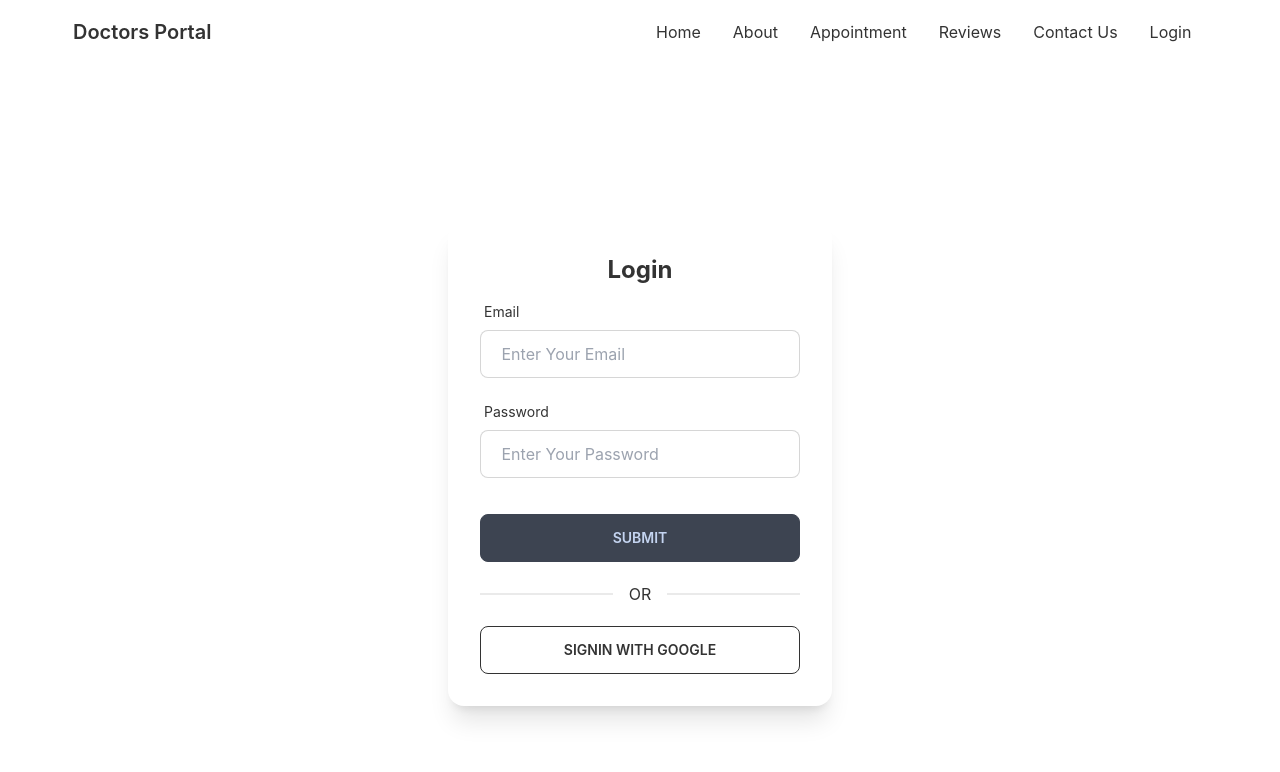
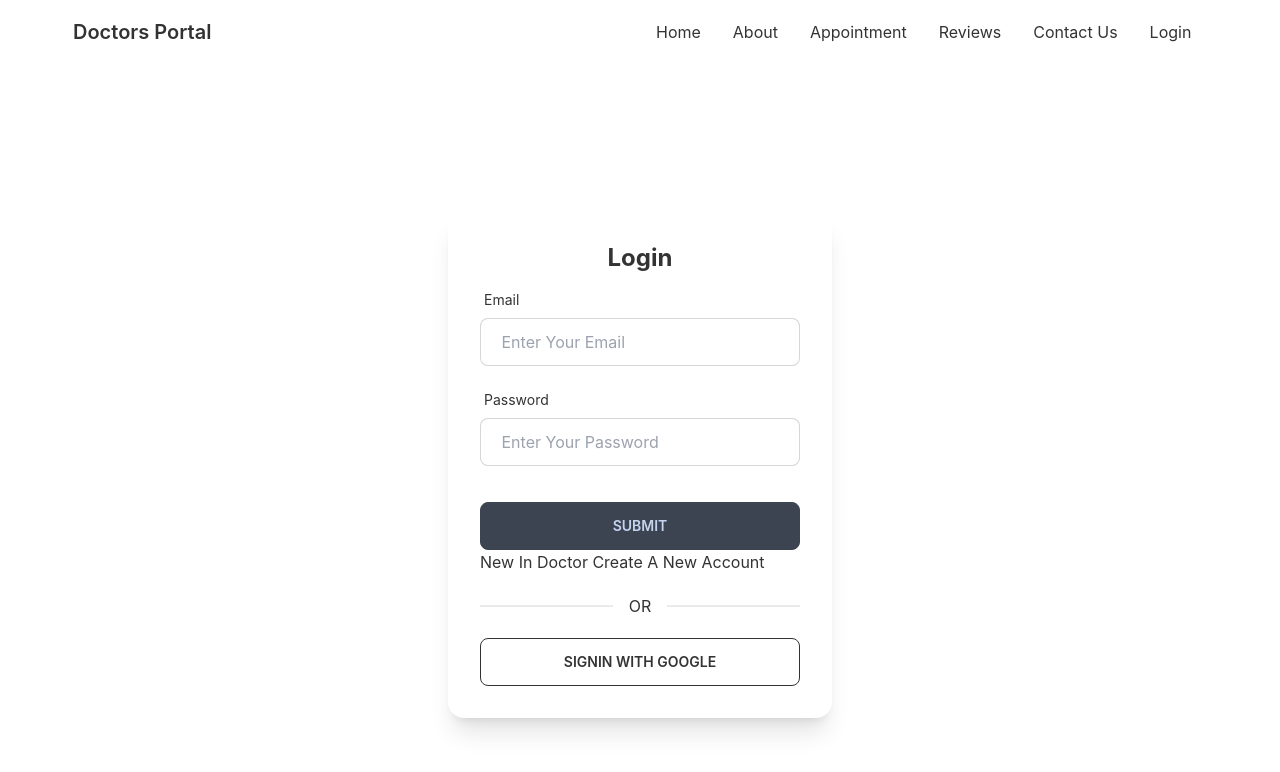
Before and after one commit to mdsoliman-byte/doctors-portal-client, a React (Create React App) app: page /login in a window 1280 px wide. Shown: the top 772 px of the page. Built offline with nearby package versions, Linux system fonts and the light colour scheme.

Commit message:
hello git

```diff
--- a/src/App.js
+++ b/src/App.js
@@ -15,6 +15,7 @@ function App() {
         <Route path='/' element={<Home></Home>}></Route>
         <Route path='/about' element={<About></About>}></Route>
         <Route path='/appointment' element={<Appointment></Appointment>}></Route>
+        <Route path='/registration' element={''}></Route>
         <Route path='/login' element={<Login></Login>}></Route>
       </Routes>
 
--- a/src/Pages/Login/Login.js
+++ b/src/Pages/Login/Login.js
@@ -1,6 +1,8 @@
+
 import React from 'react';
 import { useSignInWithEmailAndPassword, useSignInWithGoogle } from 'react-firebase-hooks/auth';
 import { useForm } from "react-hook-form";
+import { Link } from 'react-router-dom';
 import auth from '../../firebase.init';
 import Loading from '../Loading/Loading';
 
@@ -13,8 +15,8 @@ const Login = () => {
     ] = useSignInWithEmailAndPassword(auth);
     const [signInWithGoogle, user, loading, error] = useSignInWithGoogle(auth);
     const { register, handleSubmit, watch, formState: { errors } } = useForm();
-    if (user) {
-        console.log(user)
+    if (user || euser) {
+        console.log(user || euser)
     }
 
     if (loading || eloading) {
@@ -75,8 +77,9 @@ const Login = () => {
                                 {errors.password?.type === "minLength" && <span class="label-text-alt text-red-500">{errors.password.message}</span>}
                             </label>
                         </div>
-                       <p className='text-red-500 mb-5'> {getErrors}</p>
+                        <p className='text-red-500 mb-5 '> {getErrors}</p>
                         <input className=' btn w-full max-w-xs' type="submit" />
+                        <p>New In Doctor <Link to="/registration">Create A New Account </Link></p>
 
                     </form>
                     <div class="divider">OR</div>
```
